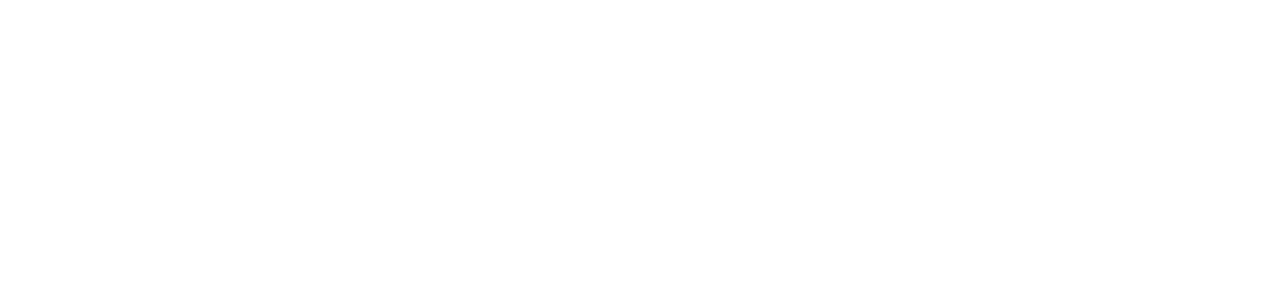
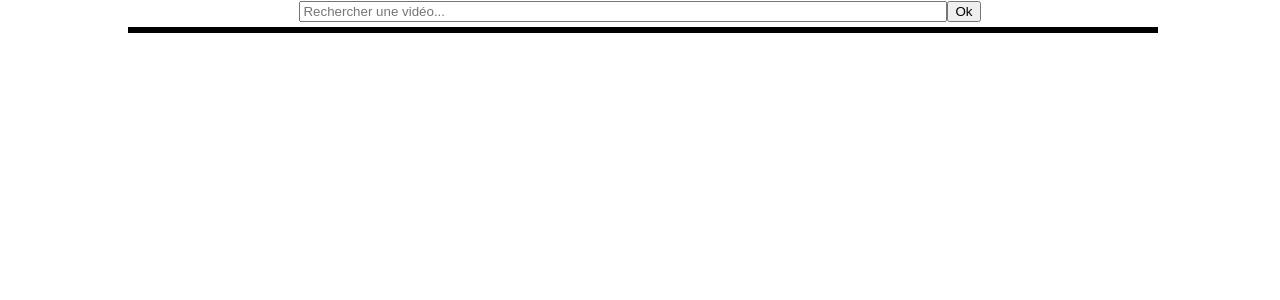
Before and after one commit to yeahlo/B3-collab, a React (Create React App) app: page / in a window 1280 px wide. Shown: the top 300 px of the page. Built offline with nearby package versions, Linux system fonts and the light colour scheme.

Commit message:
Search component
Search component

```diff
--- a/src/App.js
+++ b/src/App.js
@@ -1,12 +1,12 @@
 import React, { Component } from 'react';
-import logo from './logo.svg';
+import Search from './components/search/Search';
 import './App.css';
 
 class App extends Component {
   render() {
     return (
       <div className="App">
-
+        <Search/>
       </div>
     );
   }
--- /dev/null
+++ b/src/components/search/Search.css
@@ -0,0 +1,76 @@
+.searchbar{
+    width: 50%;
+    margin-bottom: 5px;
+}
+
+.results{
+    width: 80%;
+    height: 100%;
+    margin-left: 10%;
+    border: black 3px solid;
+}
+
+.row{
+    border: black 1px solid;
+    margin: 2px;
+    text-align: left;
+    display: flex;
+}
+
+.row:hover{
+    cursor: pointer;
+}
+
+.thumbnail {
+    height: 120px;
+    width: 120px;
+    position: relative;
+}
+
+.thumbnail img {
+    max-height: 100%;
+    max-width: 100%;
+    width: auto;
+    height: auto;
+    position: absolute;
+    top: 0;
+    bottom: 0;
+    left: 0;
+    right: 0;
+    margin: auto;
+}
+
+.text{
+    margin-left: 5px;
+}
+
+.title{
+    font-size: 150%;
+    display: block;
+    margin-bottom: 3px;
+}
+
+.description{
+    display: block;
+}
+
+@-webkit-keyframes slide-right {
+    0% {
+        -webkit-transform: translateX(-100px);
+        transform: translateX(-100px);
+    }
+    100% {
+        -webkit-transform: translateX(0px);
+        transform: translateX(0px);
+    }
+}
+@keyframes slide-right {
+    0% {
+        -webkit-transform: translateX(-100px);
+        transform: translateX(-100px);
+    }
+    100% {
+        -webkit-transform: translateX(0px);
+        transform: translateX(0px);
+    }
+}
--- /dev/null
+++ b/src/components/search/Search.js
@@ -0,0 +1,65 @@
+import React, { Component } from 'react';
+import './Search.css';
+
+class Search extends Component {
+
+    constructor(props){
+        super(props);
+
+        this.state = {
+            "results": []
+        };
+
+        this.TOKEN_KEY = "AIzaSyAoX3lUWUEdg_eXEl2S6iOr06EtccrqhUk";
+    }
+
+    search(){
+        const searchVal = document.querySelector('#input').value;
+
+        if(searchVal.trim() === ""){
+            return;
+        }
+
+        const request = "https://www.googleapis.com/youtube/v3/search?" +
+            "key="+this.TOKEN_KEY +
+            "&part=snippet" +
+            "&maxResults=5" +
+            "&q=" + searchVal;
+        fetch(request)
+            .then(data => data.json())
+            .then(rawData => {
+                this.setState({
+                    "results": rawData.items
+                });
+            });
+    }
+
+    render() {
+        return (
+            <div>
+                <input id={"input"} type={"text"} placeholder={"Rechercher une vidéo..."} className={"searchbar"}/>
+                <input type={"submit"} onClick={this.search.bind(this)} value={"Ok"}/>
+
+                <div className={"results"}>
+                    {this.state.results.map((video, index) =>
+                        <div key={"row" + index} className={"row"} onClick={/*this.props.onVideoSelected(video.id.videoId)*/ console.log(video.id.videoId)}>
+                            <div className={"thumbnail"}>
+                                <img key={"img" + index} src={video.snippet.thumbnails.default.url}/>
+                            </div>
+                            <div className={"text"}>
+                                <span key={"title" + index} className={"title"}>
+                                    {video.snippet.title}
+                                </span>
+                                <span key={"description" + index} className={"description"}>
+                                    {video.snippet.description}
+                                </span>
+                            </div>
+                        </div>
+                    )}
+                </div>
+            </div>
+        );
+    }
+}
+
+export default Search;
```
